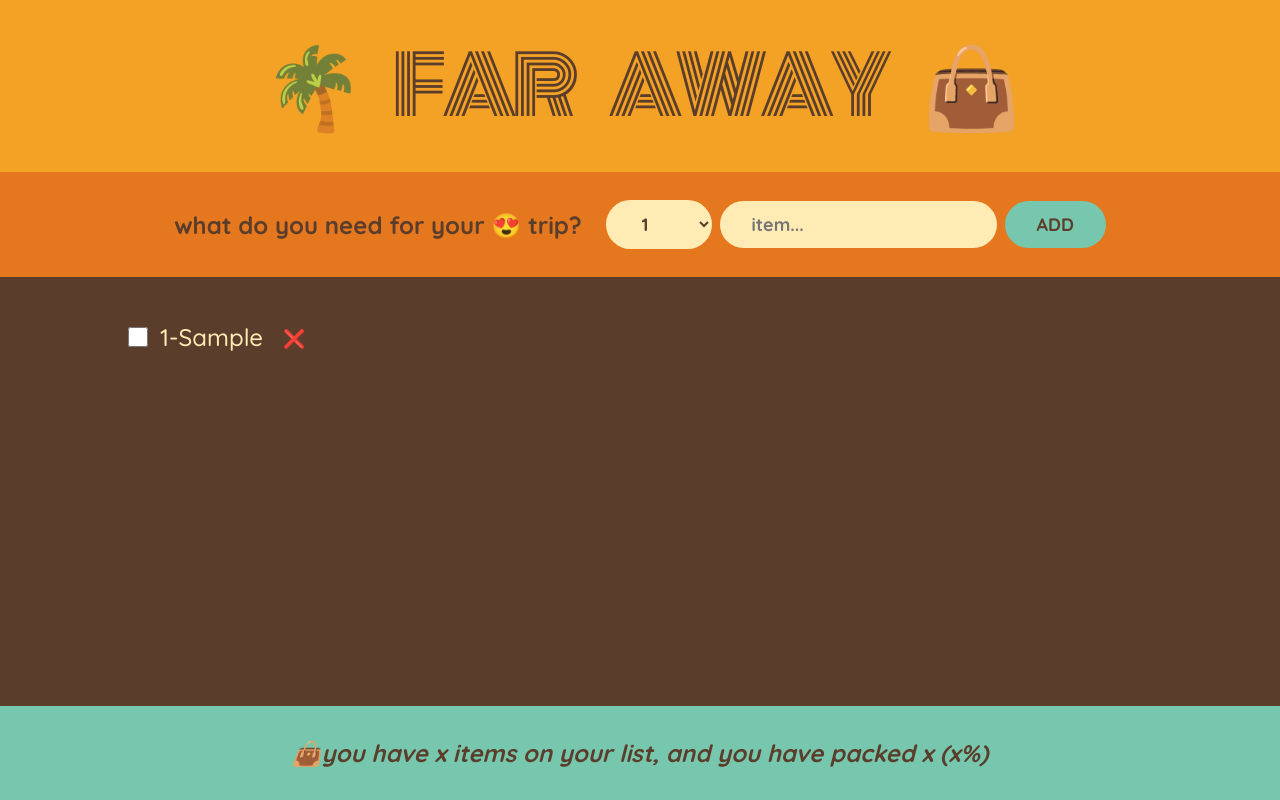
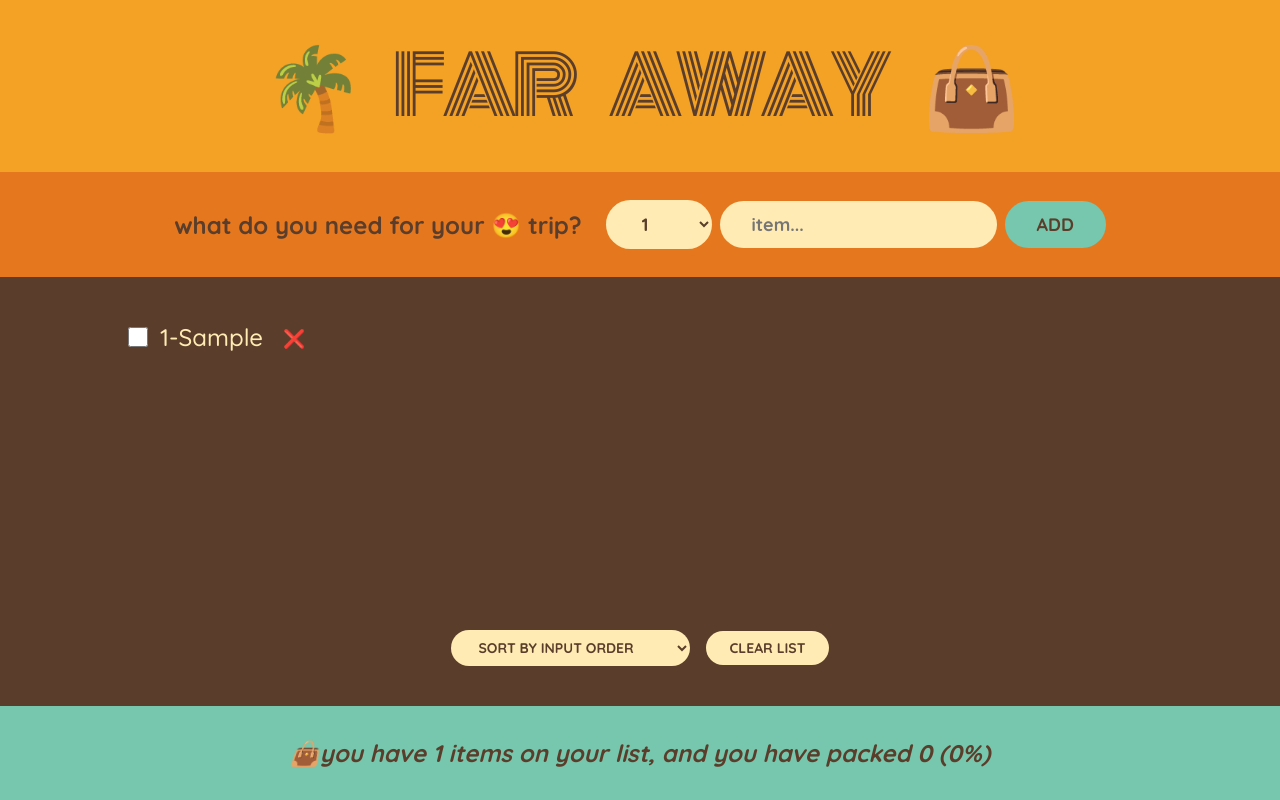
Before and after one commit to medazza/React-course-by-jonasschmedtmann, a React (Create React App) app in the folder 05-travel-list/: page / in a window 1280 px wide. Both pictures are taken after typing "Sample" into the empty fields and a click on the button "ADD". Built offline with nearby package versions, Linux system fonts and the light colour scheme.

Commit message:
finish travel-list

```diff
--- a/05-travel-list/src/App.js
+++ /dev/null
@@ -1,127 +0,0 @@
-import { useState } from "react";
-
-// const initialItems = [
-//   { id: 1, description: "Passports", quantity: 2, packed: false },
-//   { id: 2, description: "Socks", quantity: 12, packed: true },
-//   { id: 3, description: "Charge", quantity: 1, packed: false },
-// ];
-export default function App() {
-  const [items, setItems] = useState([]);
-
-  function handleAddItems(newItem) {
-    setItems([...items, newItem]);
-  }
-
-  function handleRemoveItems(id) {
-    setItems(items.filter((item) => item.id !== id));
-  }
-
-  function handleToggleItem(id) {
-    setItems(
-      items.map((item) => {
-        if (item.id === id) {
-          return { ...item, packed: !item.packed };
-        }
-        return item;
-      })
-    );
-  }
-
-  return (
-    <div className="app">
-      <Logo />
-      <Form onAddItems={handleAddItems} />
-      <PackingList
-        items={items}
-        onDeleteItem={handleRemoveItems}
-        onToggleItem={handleToggleItem}
-      />
-      <Stats />
-    </div>
-  );
-}
-
-function Logo() {
-  return <h1>🌴 Far Away 👜</h1>;
-}
-function Form({ onAddItems }) {
-  const [description, setDescription] = useState("");
-  const [quantity, setQuantity] = useState(1);
-
-  function handleSubmit(e) {
-    e.preventDefault();
-    if (!description) return;
-    const newItem = { id: Date.now(), description, quantity, packed: false };
-    console.log(newItem);
-
-    onAddItems(newItem);
-
-    setDescription("");
-    setQuantity(1);
-  }
-
-  return (
-    <form className="add-form" onSubmit={handleSubmit}>
-      <h3>what do you need for your 😍 trip?</h3>
-      <select
-        value={quantity}
-        onChange={(e) => setQuantity(Number(e.target.value))}
-      >
-        {Array.from({ length: 20 }, (_, i) => i + 1).map((num) => (
-          <option key={num} value={num}>
-            {num}
-          </option>
-        ))}
-      </select>
-
-      <input
-        type="text"
-        placeholder="item..."
-        value={description}
-        onChange={(e) => setDescription(e.target.value)}
-      />
-      <button>Add</button>
-    </form>
-  );
-}
-
-function PackingList({ items, onDeleteItem, onToggleItem }) {
-  return (
-    <div className="list">
-      <ul>
-        {items.map((item) => (
-          <Item
-            key={item.id}
-            item={item}
-            onDeleteItem={onDeleteItem}
-            onToggleItem={onToggleItem}
-          />
-        ))}
-      </ul>
-    </div>
-  );
-}
-
-function Item({ item, onDeleteItem, onToggleItem }) {
-  return (
-    <li>
-      <input
-        type="checkbox"
-        value={item.packed}
-        onChange={() => onToggleItem(item.id)}
-      />
-      <span style={item.packed ? { textDecoration: "line-through" } : {}}>
-        {item.quantity}-{item.description}
-      </span>
-      <button onClick={() => onDeleteItem(item.id)}>❌</button>
-    </li>
-  );
-}
-
-function Stats() {
-  return (
-    <footer className="stats">
-      <em>👜you have x items on your list, and you have packed x (x%)</em>
-    </footer>
-  );
-}
--- /dev/null
+++ b/05-travel-list/src/components/App.js
@@ -0,0 +1,55 @@
+import { useState } from "react";
+import Logo from "./Logo";
+import Form from "./Form";
+import PackingList from "./PackingList";
+import Stats from "./Stats";
+
+// const initialItems = [
+//   { id: 1, description: "Passports", quantity: 2, packed: false },
+//   { id: 2, description: "Socks", quantity: 12, packed: true },
+//   { id: 3, description: "Charge", quantity: 1, packed: false },
+// ];
+export default function App() {
+  const [items, setItems] = useState([]);
+
+  function handleAddItems(newItem) {
+    setItems([...items, newItem]);
+  }
+
+  function handleRemoveItem(id) {
+    setItems(items.filter((item) => item.id !== id));
+  }
+
+  function handleRemoveItems() {
+    const confirmation = window.confirm(
+      "Are you sure you want to delete all items?"
+    );
+
+    if (confirmation) setItems([]);
+  }
+
+  function handleToggleItem(id) {
+    setItems(
+      items.map((item) => {
+        if (item.id === id) {
+          return { ...item, packed: !item.packed };
+        }
+        return item;
+      })
+    );
+  }
+
+  return (
+    <div className="app">
+      <Logo />
+      <Form onAddItems={handleAddItems} />
+      <PackingList
+        items={items}
+        onDeleteItem={handleRemoveItem}
+        onDeleteItems={handleRemoveItems}
+        onToggleItem={handleToggleItem}
+      />
+      <Stats items={items} />
+    </div>
+  );
+}
--- /dev/null
+++ b/05-travel-list/src/components/Form.js
@@ -0,0 +1,41 @@
+import { useState } from "react";
+export default function Form({ onAddItems }) {
+  const [description, setDescription] = useState("");
+  const [quantity, setQuantity] = useState(1);
+
+  function handleSubmit(e) {
+    e.preventDefault();
+    if (!description) return;
+    const newItem = { id: Date.now(), description, quantity, packed: false };
+    console.log(newItem);
+
+    onAddItems(newItem);
+
+    setDescription("");
+    setQuantity(1);
+  }
+
+  return (
+    <form className="add-form" onSubmit={handleSubmit}>
+      <h3>what do you need for your 😍 trip?</h3>
+      <select
+        value={quantity}
+        onChange={(e) => setQuantity(Number(e.target.value))}
+      >
+        {Array.from({ length: 20 }, (_, i) => i + 1).map((num) => (
+          <option key={num} value={num}>
+            {num}
+          </option>
+        ))}
+      </select>
+
+      <input
+        type="text"
+        placeholder="item..."
+        value={description}
+        onChange={(e) => setDescription(e.target.value)}
+      />
+      <button>Add</button>
+    </form>
+  );
+}
--- /dev/null
+++ b/05-travel-list/src/components/Item.js
@@ -0,0 +1,15 @@
+export default function Item({ item, onDeleteItem, onToggleItem }) {
+  return (
+    <li>
+      <input
+        type="checkbox"
+        value={item.packed}
+        onChange={() => onToggleItem(item.id)}
+      />
+      <span style={item.packed ? { textDecoration: "line-through" } : {}}>
+        {item.quantity}-{item.description}
+      </span>
+      <button onClick={() => onDeleteItem(item.id)}>❌</button>
+    </li>
+  );
+}
--- /dev/null
+++ b/05-travel-list/src/components/Logo.js
@@ -0,0 +1,3 @@
+export default function Logo() {
+  return <h1>🌴 Far Away 👜</h1>;
+}
--- /dev/null
+++ b/05-travel-list/src/components/PackingList.js
@@ -0,0 +1,47 @@
+import { useState } from "react";
+import Item from "./Item";
+
+export default function PackingList({
+  items,
+  onDeleteItem,
+  onDeleteItems,
+  onToggleItem,
+}) {
+  const [sortBy, setSortBy] = useState("input");
+
+  let sortedItems;
+  if (sortBy === "description") {
+    sortedItems = items
+      .slice()
+      .sort((a, b) => a.description.localeCompare(b.description));
+  } else if (sortBy === "packed") {
+    sortedItems = items
+      .slice()
+      .sort((a, b) => Number(a.packed) - Number(b.packed));
+  } else {
+    sortedItems = items;
+  }
+
+  return (
+    <div className="list">
+      <ul>
+        {sortedItems.map((item) => (
+          <Item
+            key={item.id}
+            item={item}
+            onDeleteItem={onDeleteItem}
+            onToggleItem={onToggleItem}
+          />
+        ))}
+      </ul>
+      <div className="actions">
+        <select value={sortBy} onChange={(e) => setSortBy(e.target.value)}>
+          <option value="input">Sort by input order</option>
+          <option value="description">Sort by description</option>
+          <option value="packed">Sort by packed status</option>
+        </select>
+        <button onClick={() => onDeleteItems()}>Clear list</button>
+      </div>
+    </div>
+  );
+}
--- /dev/null
+++ b/05-travel-list/src/components/Stats.js
@@ -0,0 +1,24 @@
+export default function Stats({ items }) {
+  if (!items.length)
+    return (
+      <p className="stats">
+        <em>Start to adding some items to your packing list 🚀</em>
+      </p>
+    );
+
+  const numItems = items.length;
+  const numPacked = items.filter((item) => item.packed).length;
+  const percentPacked = Math.round((numPacked / numItems) * 100);
+  return (
+    <footer className="stats">
+      {percentPacked === 100 ? (
+        <h3>You're packing all the items! Ready to go ✈️</h3>
+      ) : (
+        <em>
+          👜you have {numItems} items on your list, and you have packed{" "}
+          {numPacked} ({percentPacked}%)
+        </em>
+      )}
+    </footer>
+  );
+}
--- a/05-travel-list/src/index.js
+++ b/05-travel-list/src/index.js
@@ -1,7 +1,7 @@
 import React from "react";
 import ReactDOM from "react-dom/client";
 import "./index.css";
-import App from "./App";
+import App from "./components/App";
 
 const root = ReactDOM.createRoot(document.getElementById("root"));
 root.render(
```
